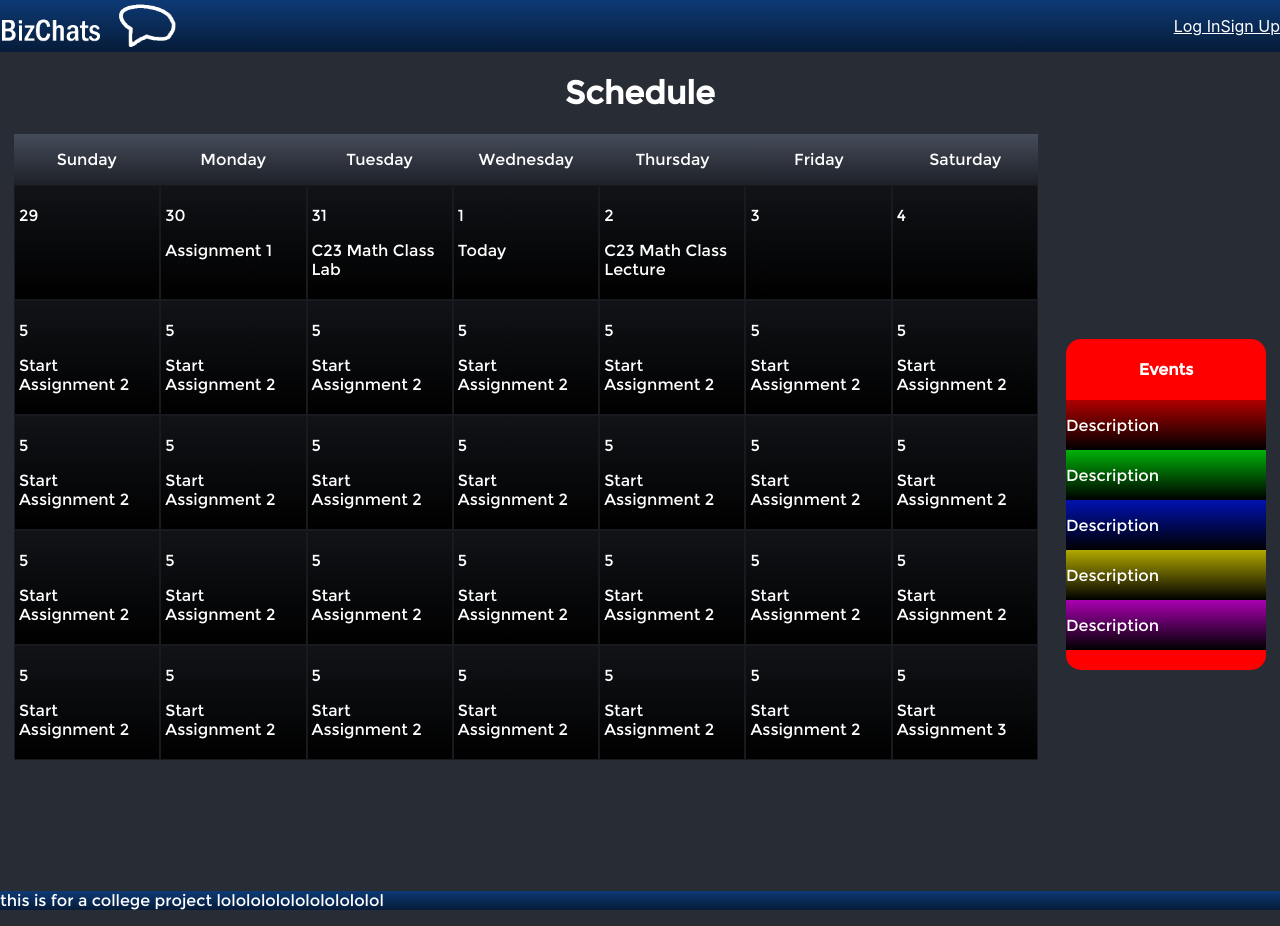
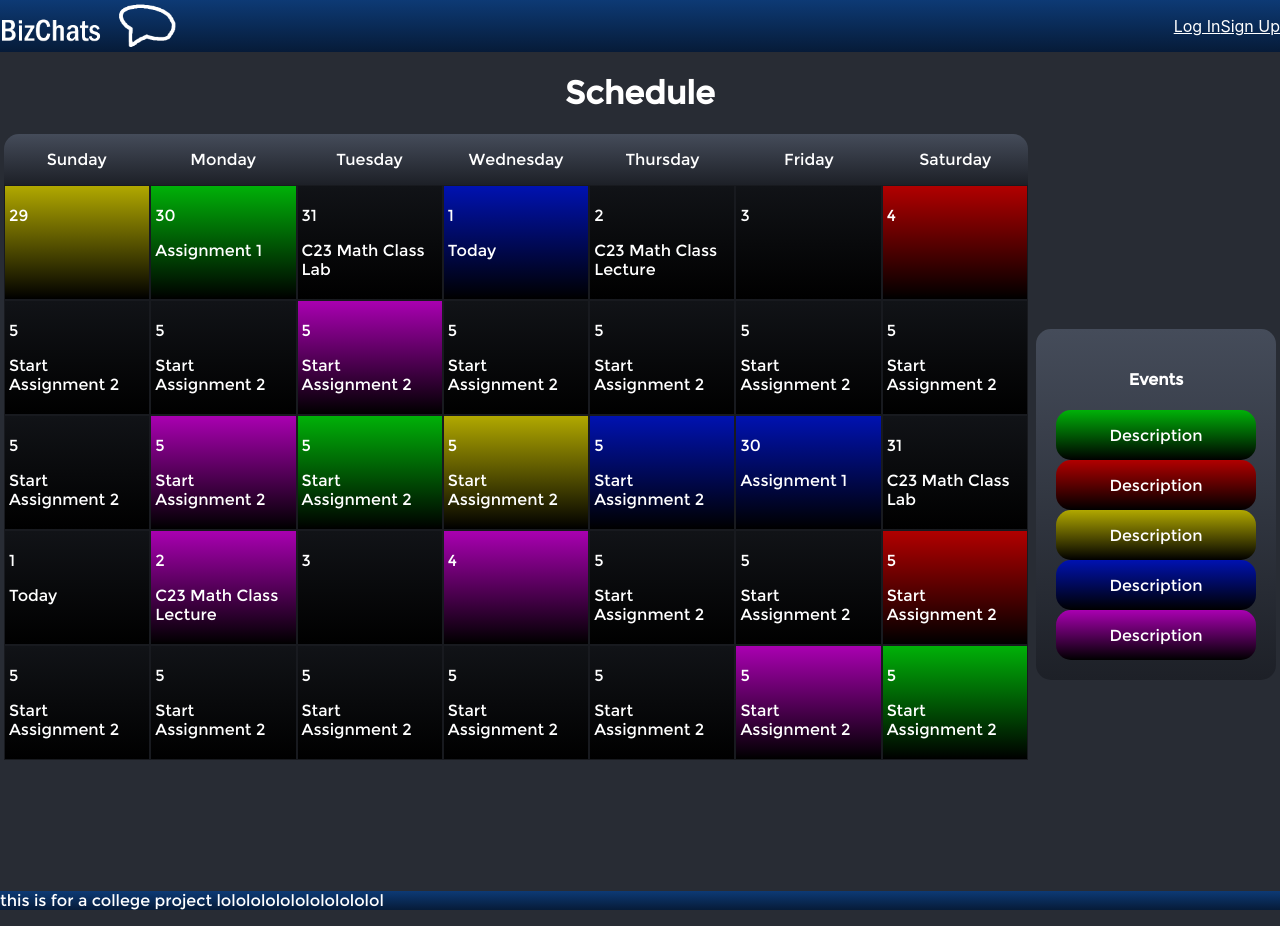
Before and after one commit to MilanTheMan/Bizchats, a React (Create React App) app in the folder frontend/: page /schedule in a window 1280 px wide. Built offline with nearby package versions, Linux system fonts and the light colour scheme.

Commit message:
colours added

```diff
--- a/frontend/src/components/schedule/Schedule.js
+++ b/frontend/src/components/schedule/Schedule.js
@@ -24,165 +24,166 @@ const Schedule = () => {
 
                     </div>
                     <div id={"calendar_days"}>{/*this will be a 7x5 grid, also every day is a placeholder*/}
-                        <div className={"calendar_day"}>
+                        <div className={"calendar_day col_yellow"}>
                             <p className={"calendar_day_number"}>29</p>
                             <p></p>
                         </div>
-                        <div className={"calendar_day"}>
+                        <div className={"calendar_day col_green"}>
                             <p className={"calendar_day_number"}>30</p>
                             <p>Assignment 1</p>
                         </div>
-                        <div className={"calendar_day"}>
+                        <div className={"calendar_day col_default"}>
                             <p className={"calendar_day_number"}>31</p>
                             <p>C23 Math Class Lab</p>
                         </div>
-                        <div className={"calendar_day"}>
+                        <div className={"calendar_day col_blue"}>
                             <p className={"calendar_day_number"}>1</p>
                             <p>Today</p>
                         </div>
-                        <div className={"calendar_day"}>
+                        <div className={"calendar_day col_default"}>
                             <p className={"calendar_day_number"}>2</p>
                             <p>C23 Math Class Lecture</p>
                         </div>
-                        <div className={"calendar_day"}>
+                        <div className={"calendar_day col_default"}>
                             <p className={"calendar_day_number"}>3</p>
                             <p></p>
                         </div>
-                        <div className={"calendar_day"}>
+                        <div className={"calendar_day col_red"}>
                             <p className={"calendar_day_number"}>4</p>
                             <p></p>
                         </div>
-                        <div className={"calendar_day"}>
+                        <div className={"calendar_day col_default"}>
                             <p className={"calendar_day_number"}>5</p>
                             <p>Start Assignment 2</p>
                         </div>
-                        <div className={"calendar_day"}>
+                        <div className={"calendar_day col_default"}>
                             <p className={"calendar_day_number"}>5</p>
                             <p>Start Assignment 2</p>
                         </div>
-                        <div className={"calendar_day"}>
+                        <div className={"calendar_day col_pink"}>
                             <p className={"calendar_day_number"}>5</p>
                             <p>Start Assignment 2</p>
                         </div>
-                        <div className={"calendar_day"}>
+                        <div className={"calendar_day col_default"}>
                             <p className={"calendar_day_number"}>5</p>
                             <p>Start Assignment 2</p>
                         </div>
-                        <div className={"calendar_day"}>
+                        <div className={"calendar_day col_default"}>
                             <p className={"calendar_day_number"}>5</p>
                             <p>Start Assignment 2</p>
                         </div>
-                        <div className={"calendar_day"}>
+                        <div className={"calendar_day col_default"}>
                             <p className={"calendar_day_number"}>5</p>
                             <p>Start Assignment 2</p>
                         </div>
-                        <div className={"calendar_day"}>
+                        <div className={"calendar_day col_default"}>
                             <p className={"calendar_day_number"}>5</p>
                             <p>Start Assignment 2</p>
                         </div>
-                        <div className={"calendar_day"}>
+                        <div className={"calendar_day col_default"}>
                             <p className={"calendar_day_number"}>5</p>
                             <p>Start Assignment 2</p>
                         </div>
-                        <div className={"calendar_day"}>
+                        <div className={"calendar_day col_pink"}>
                             <p className={"calendar_day_number"}>5</p>
                             <p>Start Assignment 2</p>
                         </div>
-                        <div className={"calendar_day"}>
+                        <div className={"calendar_day col_green"}>
                             <p className={"calendar_day_number"}>5</p>
                             <p>Start Assignment 2</p>
                         </div>
-                        <div className={"calendar_day"}>
+                        <div className={"calendar_day col_yellow"}>
                             <p className={"calendar_day_number"}>5</p>
                             <p>Start Assignment 2</p>
                         </div>
-                        <div className={"calendar_day"}>
+                        <div className={"calendar_day col_blue"}>
                             <p className={"calendar_day_number"}>5</p>
                             <p>Start Assignment 2</p>
                         </div>
-                        <div className={"calendar_day"}>
+                        <div className={"calendar_day col_blue"}>
+                            <p className={"calendar_day_number"}>30</p>
+                            <p>Assignment 1</p>
+                        </div>
+                        <div className={"calendar_day col_default"}>
+                            <p className={"calendar_day_number"}>31</p>
+                            <p>C23 Math Class Lab</p>
+                        </div>
+                        <div className={"calendar_day col_default"}>
+                            <p className={"calendar_day_number"}>1</p>
+                            <p>Today</p>
+                        </div>
+                        <div className={"calendar_day col_pink"}>
+                            <p className={"calendar_day_number"}>2</p>
+                            <p>C23 Math Class Lecture</p>
+                        </div>
+                        <div className={"calendar_day col_default"}>
+                            <p className={"calendar_day_number"}>3</p>
+                            <p></p>
+                        </div>
+                        <div className={"calendar_day col_red col_pink"}>
+                            <p className={"calendar_day_number"}>4</p>
+                            <p></p>
+                        </div>
+                        <div className={"calendar_day col_default"}>
                             <p className={"calendar_day_number"}>5</p>
                             <p>Start Assignment 2</p>
                         </div>
-                        <div className={"calendar_day"}>
+                        <div className={"calendar_day col_default"}>
                             <p className={"calendar_day_number"}>5</p>
                             <p>Start Assignment 2</p>
                         </div>
-                        <div className={"calendar_day"}>
+                        <div className={"calendar_day col_red"}>
                             <p className={"calendar_day_number"}>5</p>
                             <p>Start Assignment 2</p>
                         </div>
-                        <div className={"calendar_day"}>
+                        <div className={"calendar_day col_default"}>
                             <p className={"calendar_day_number"}>5</p>
                             <p>Start Assignment 2</p>
                         </div>
-                        <div className={"calendar_day"}>
+                        <div className={"calendar_day col_default"}>
                             <p className={"calendar_day_number"}>5</p>
                             <p>Start Assignment 2</p>
                         </div>
-                        <div className={"calendar_day"}>
+                        <div className={"calendar_day col_default"}>
                             <p className={"calendar_day_number"}>5</p>
                             <p>Start Assignment 2</p>
                         </div>
-                        <div className={"calendar_day"}>
+                        <div className={"calendar_day col_default"}>
                             <p className={"calendar_day_number"}>5</p>
                             <p>Start Assignment 2</p>
                         </div>
-                        <div className={"calendar_day"}>
+                        <div className={"calendar_day col_default"}>
                             <p className={"calendar_day_number"}>5</p>
                             <p>Start Assignment 2</p>
                         </div>
-                        <div className={"calendar_day"}>
+                        <div className={"calendar_day col_pink"}>
                             <p className={"calendar_day_number"}>5</p>
                             <p>Start Assignment 2</p>
                         </div>
-                        <div className={"calendar_day"}>
+                        <div className={"calendar_day col_green"}>
                             <p className={"calendar_day_number"}>5</p>
                             <p>Start Assignment 2</p>
                         </div>
-                        <div className={"calendar_day"}>
-                            <p className={"calendar_day_number"}>5</p>
-                            <p>Start Assignment 2</p>
-                        </div>
-                        <div className={"calendar_day"}>
-                            <p className={"calendar_day_number"}>5</p>
-                            <p>Start Assignment 2</p>
-                        </div>
-                        <div className={"calendar_day"}>
-                            <p className={"calendar_day_number"}>5</p>
-                            <p>Start Assignment 2</p>
-                        </div>
-                        <div className={"calendar_day"}>
-                            <p className={"calendar_day_number"}>5</p>
-                            <p>Start Assignment 2</p>
-                        </div>
-                        <div className={"calendar_day"}>
-                            <p className={"calendar_day_number"}>5</p>
-                            <p>Start Assignment 2</p>
-                        </div>
-                        <div className={"calendar_day"}>
-                            <p className={"calendar_day_number"}>5</p>
-                            <p>Start Assignment 3</p>
-                        </div>
+
                     </div>
                 </div>
 
                 <aside id={"schedule_events"}>
                     <h4>Events</h4>
                     <div id={"schedule_event_list"}>
-                        <div className={"event red"}>
+                        <div className={"event col_green"}>
                             <p>Description</p>
                         </div>
-                        <div className={"event green"}>
+                        <div className={"event col_red"}>
                             <p>Description</p>
                         </div>
-                        <div className={"event blue"}>
+                        <div className={"event col_yellow"}>
                             <p>Description</p>
                         </div>
-                        <div className={"event yellow"}>
+                        <div className={"event col_blue"}>
                             <p>Description</p>
                         </div>
-                        <div className={"event pink"}>
+                        <div className={"event col_pink"}>
                             <p>Description</p>
                         </div>
                     </div>
@@ -194,4 +195,4 @@ const Schedule = () => {
 
 export default Schedule;
 
-//todo: add the sidebar that shows you the upcoming events
+//todo: polish it
--- a/frontend/src/components/schedule/style.css
+++ b/frontend/src/components/schedule/style.css
@@ -23,10 +23,14 @@
 
                 flex-direction: row;
 
+
                 background: rgb(69,76,90);
                 background: linear-gradient(180deg, rgba(69,76,90,1) 0%, rgba(29,32,39,1) 100%);
 
                 width: 100%;
+
+                border-top-left-radius: 15px;
+                border-top-right-radius: 15px;
 
                 p{
                     text-align: center;
@@ -50,8 +54,11 @@
 
                     height: auto;
 
+
+                    /*
                     background: rgb(17,19,23);
                     background: linear-gradient(180deg, rgba(17,19,23,1) 0%, rgba(0,0,0,1) 100%);
+                    */
                 }
             }
         }
@@ -61,11 +68,12 @@
             flex-direction: column;
             align-items: stretch;
             justify-content: center;
-            background-color: red; /**/
+            background: rgb(69,76,90);
+            background: linear-gradient(180deg, rgba(69,76,90,1) 0%, rgba(29,32,39,1) 100%);
             border-radius: 15px;
             width: 200px;
 
-            padding-bottom: 20px;
+            padding: 20px;
 
             h4{
                 text-align: center;
@@ -81,44 +89,51 @@
                 justify-content: space-around;
 
                 .event{
-                    background-color: purple; /**/
                     width: 100%;
                     height: 50px;
-
+                    border-radius: 15px;
                     display: flex;
                     align-items: center;
 
 
                     p{
                         text-align: center;
+                        width: 100%;
                     }
-                }
-
-                .red{
-                    background: rgb(177,0,0);
-                    background: linear-gradient(180deg, rgba(177,0,0,1) 0%, rgba(0,0,0,1) 100%);
-                }
-
-                .green{
-                    background: rgb(0,177,8);
-                    background: linear-gradient(180deg, rgba(0,177,8,1) 0%, rgba(0,0,0,1) 100%);
-                }
-
-                .yellow{
-                    background: rgb(177,168,0);
-                    background: linear-gradient(180deg, rgba(177,168,0,1) 0%, rgba(0,0,0,1) 100%);
-                }
-
-                .blue{
-                    background: rgb(0,18,177);
-                    background: linear-gradient(180deg, rgba(0,18,177,1) 0%, rgba(0,0,0,1) 100%);
-                }
-
-                .pink{
-                    background: rgb(169,0,177);
-                    background: linear-gradient(180deg, rgba(169,0,177,1) 0%, rgba(0,0,0,1) 100%);
                 }
             }
         }
     }
 }
+
+
+/*colours*/
+.col_red{
+    background: rgb(177,0,0);
+    background: linear-gradient(180deg, rgba(177,0,0,1) 0%, rgba(0,0,0,1) 100%);
+}
+
+.col_green{
+    background: rgb(0,177,8);
+    background: linear-gradient(180deg, rgba(0,177,8,1) 0%, rgba(0,0,0,1) 100%);
+}
+
+.col_yellow{
+    background: rgb(177,168,0);
+    background: linear-gradient(180deg, rgba(177,168,0,1) 0%, rgba(0,0,0,1) 100%);
+}
+
+.col_blue{
+    background: rgb(0,18,177);
+    background: linear-gradient(180deg, rgba(0,18,177,1) 0%, rgba(0,0,0,1) 100%);
+}
+
+.col_pink{
+    background: rgb(169,0,177);
+    background: linear-gradient(180deg, rgba(169,0,177,1) 0%, rgba(0,0,0,1) 100%);
+}
+
+.col_default{
+    background: rgb(17,19,23);
+    background: linear-gradient(180deg, rgba(17,19,23,1) 0%, rgba(0,0,0,1) 100%);
+}
```
Also changed, not shown: 2 other files (tests, documents, lock files or other folders).
